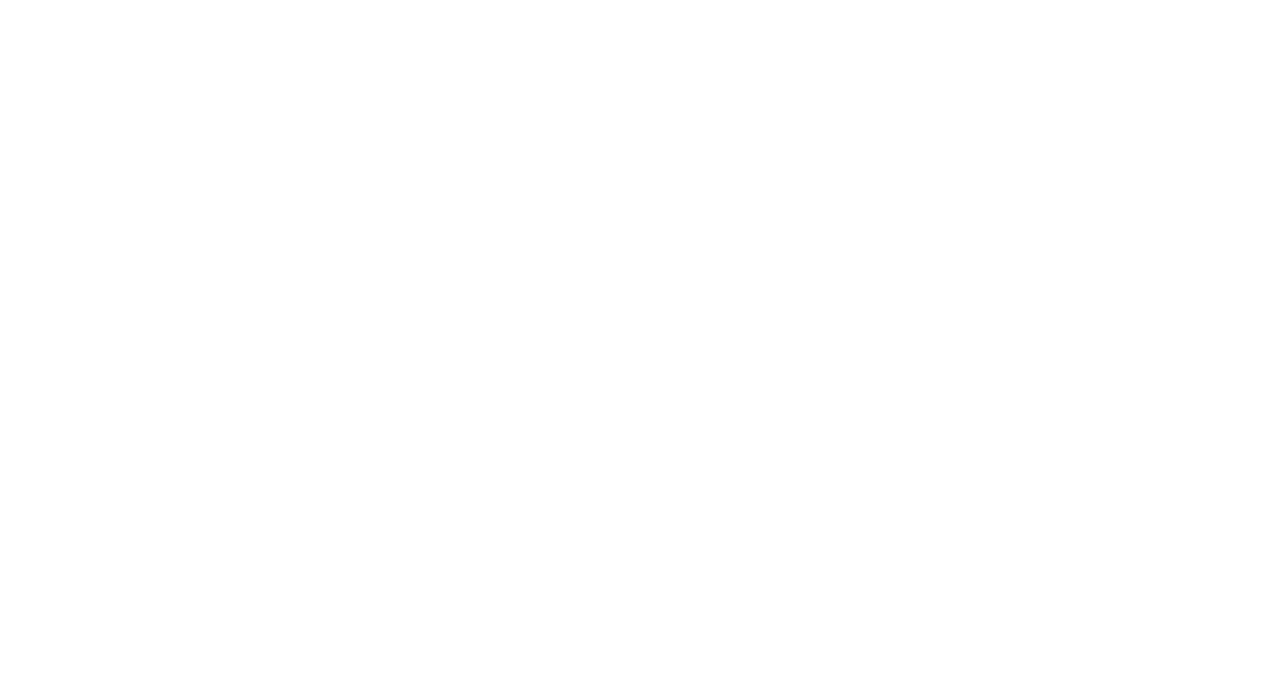
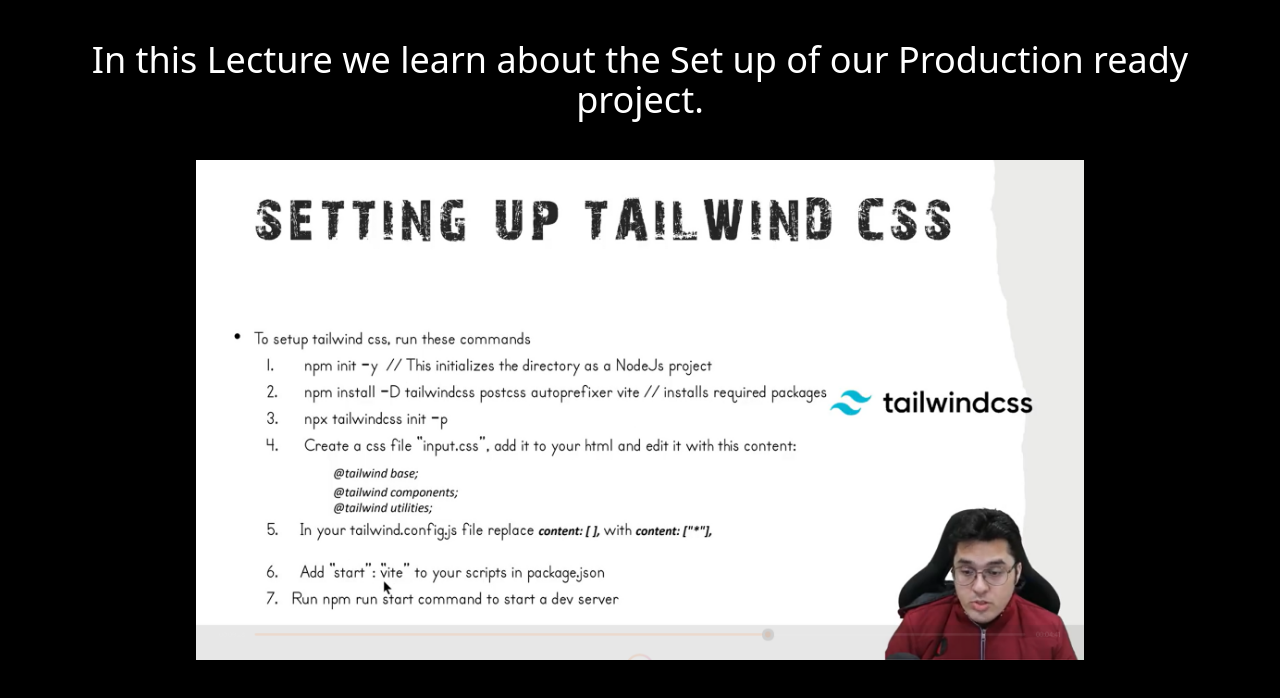
Before and after one commit to jayminDarji2003/Tailwind-CSS-learning-by-CodeWithHarry, a plain HTML site: page Lecture 3/dist/index.html in a window 1280 px wide. Drawn offline with Linux system fonts and the light colour scheme.

Commit message:
Lecture 3 done

```diff
--- a/Lecture 3/dist/index.html
+++ b/Lecture 3/dist/index.html
@@ -1,12 +1,20 @@
 <!DOCTYPE html>
 <html lang="en">
+
 <head>
     <meta charset="UTF-8">
     <meta name="viewport" content="width=device-width, initial-scale=1.0">
     <title>Lecture 3 of Tailwind CSS</title>
     <link rel="stylesheet" href="output.css">
 </head>
-<body>
 
+<body class="bg-black">
+    <h1 class="text-white text-4xl m-10 text-center">In this Lecture we learn about the Set up of our Production ready
+        project.</h1>
+
+    <div class="flex justify-center items-center">
+        <img class="h-[500px]" src="img.png" alt="image is not able to see.">
+    </div>
 </body>
+
 </html>
```
Also changed, not shown: Lecture 3/dist/img.png (added), Lecture 3/dist/output.css.
